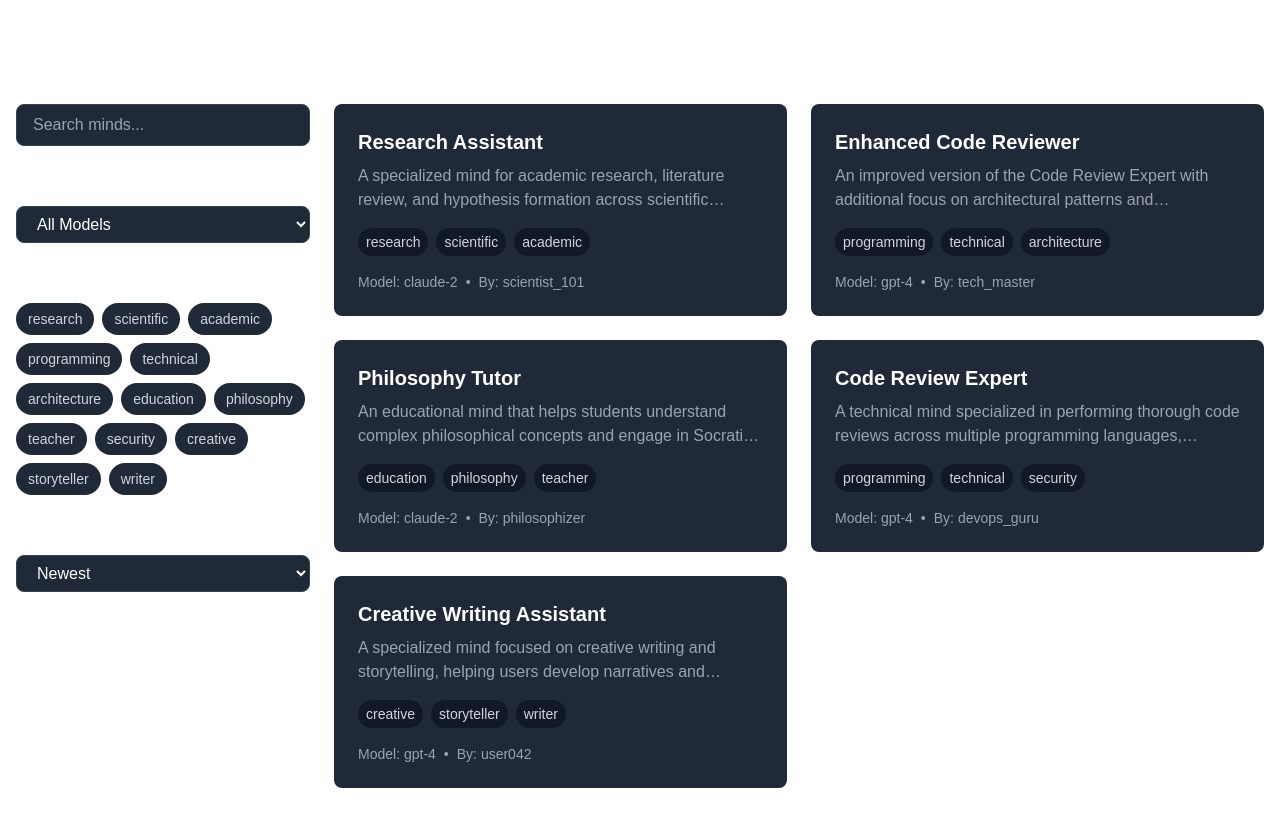
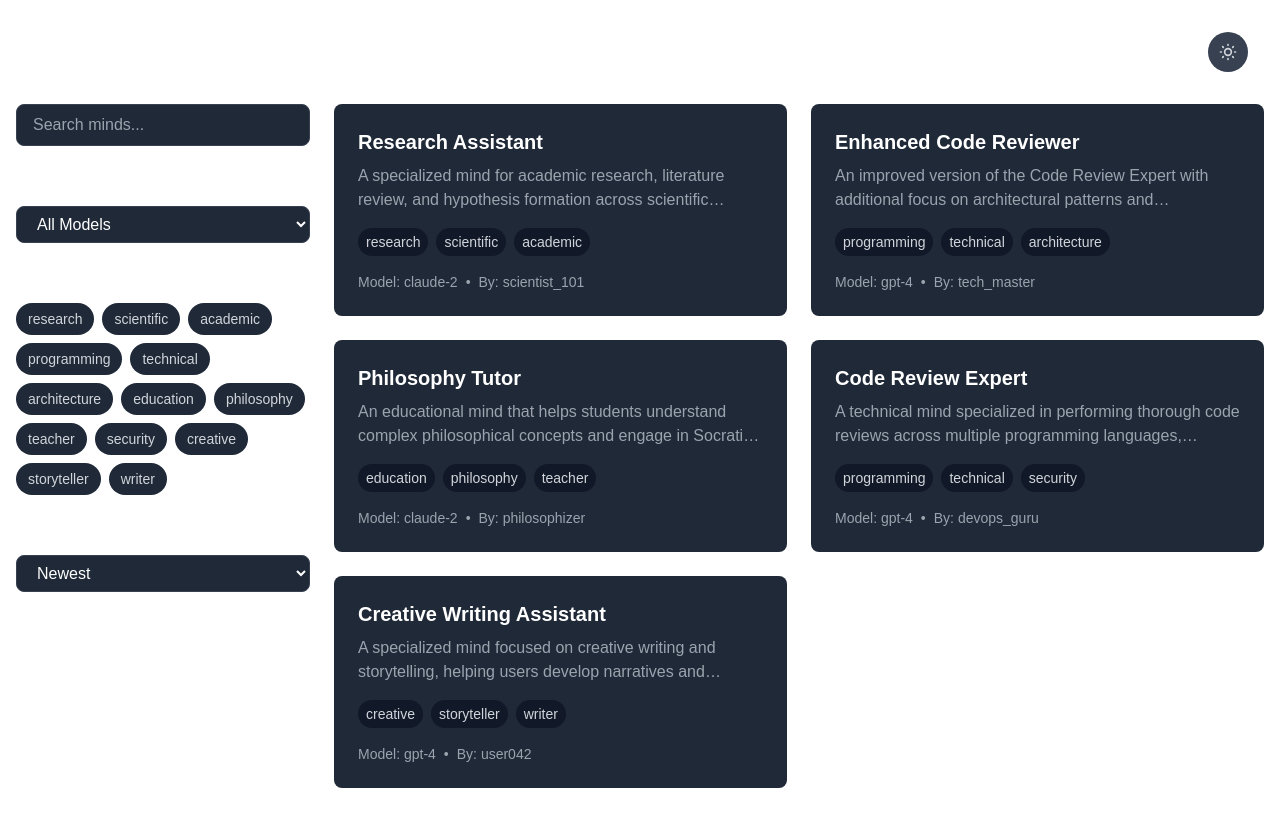
Before and after one commit to flotob/memetica, a Next.js app: page /minds in a window 1280 px wide. Built offline with nearby package versions, Linux system fonts and the light colour scheme.

Commit message:
fix card links

```diff
--- a/src/app/layout.tsx
+++ b/src/app/layout.tsx
@@ -1,6 +1,7 @@
 import type { Metadata } from "next";
 import localFont from "next/font/local";
 import "./globals.css";
+import { ThemeSwitcher } from '@/components/ThemeSwitcher';
 
 const geistSans = localFont({
   src: "./fonts/GeistVF.woff",
@@ -28,7 +29,10 @@ export default function RootLayout({
       <body
         className={`${geistSans.variable} ${geistMono.variable} antialiased`}
       >
-        {children}
+        <div className="relative min-h-screen">
+          <ThemeSwitcher />
+          {children}
+        </div>
       </body>
     </html>
   );
--- a/src/components/MindCard.tsx
+++ b/src/components/MindCard.tsx
@@ -7,7 +7,11 @@ interface MindCardProps {
 
 export function MindCard({ mind }: MindCardProps) {
   return (
-    <div className="bg-gray-800 rounded-lg p-6 hover:bg-gray-700 transition-colors">
+    <Link
+      href={`/minds/${mind.id}`}
+      className="block hover:opacity-80 transition-opacity cursor-pointer"
+    >
+      <div className="bg-gray-800 rounded-lg p-6">
         <h2 className="text-xl font-semibold mb-2 text-white">
           {mind.name}
         </h2>
@@ -33,5 +37,6 @@ export function MindCard({ mind }: MindCardProps) {
           <span>By: {mind.metadata.creator}</span>
         </div>
       </div>
+    </Link>
   );
 }
--- /dev/null
+++ b/src/components/ThemeSwitcher.tsx
@@ -0,0 +1,27 @@
+'use client';
+
+export function ThemeSwitcher() {
+  return (
+    <button
+      className="absolute top-8 right-8 p-2.5 rounded-full
+        bg-gray-700 hover:bg-gray-600
+        text-gray-300 hover:text-white
+        transition-colors"
+      aria-label="Toggle theme"
+    >
+      <svg
+        className="w-5 h-5"
+        fill="none"
+        viewBox="0 0 24 24"
+        stroke="currentColor"
+      >
+        <path
+          strokeLinecap="round"
+          strokeLinejoin="round"
+          strokeWidth={2}
+          d="M12 3v1m0 16v1m9-9h-1M4 12H3m15.364 6.364l-.707-.707M6.343 6.343l-.707-.707m12.728 0l-.707.707M6.343 17.657l-.707.707M16 12a4 4 0 11-8 0 4 4 0 018 0z"
+        />
+      </svg>
+    </button>
+  );
+}
```
Also changed, not shown: src/contexts/ThemeContext.tsx (added, +53 -0 lines). Lines whose indentation alone changed are shown as unchanged.
